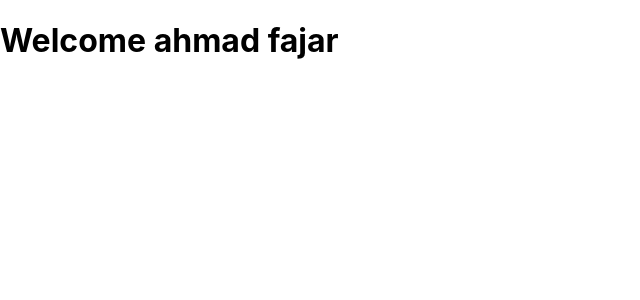
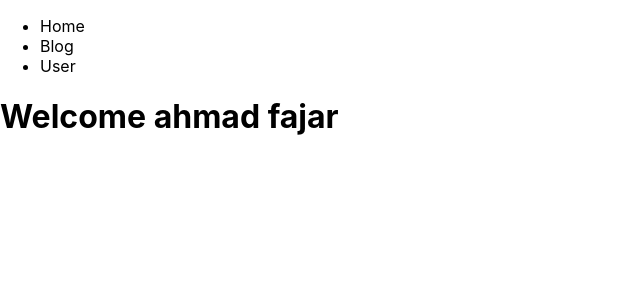
Before and after one commit to Fajar-Islami/basic-nextjs, a Next.js app in the folder basic-nextjs/: page / in a window 1280 px wide. Shown: the top 300 px of the page, without its empty margins (0-640 px from the left). Built offline with nearby package versions, Linux system fonts and the light colour scheme.

Commit message:
video 5 - berpindah halaman dengan comp link

```diff
--- a/basic-nextjs/pages/index.tsx
+++ b/basic-nextjs/pages/index.tsx
@@ -1,10 +1,25 @@
 import type { NextPage } from "next";
-import Head from "next/head";
-import Image from "next/image";
-import styles from "../styles/Home.module.css";
+import Link from "next/link";
 
 const Home: NextPage = () => {
-  return <h1>Welcome ahmad fajar</h1>;
+  return (
+    <>
+      <header>
+        <ul>
+          <li>
+            <Link href="/">Home </Link>
+          </li>
+          <li>
+            <Link href="/blog">Blog</Link>
+          </li>
+          <li>
+            <Link href="/users">User</Link>
+          </li>
+        </ul>
+      </header>
+      <h1>Welcome ahmad fajar</h1>
+    </>
+  );
 };
 
 export default Home;
```
Also changed, not shown: 2 other files (tests, documents, lock files or other folders).
